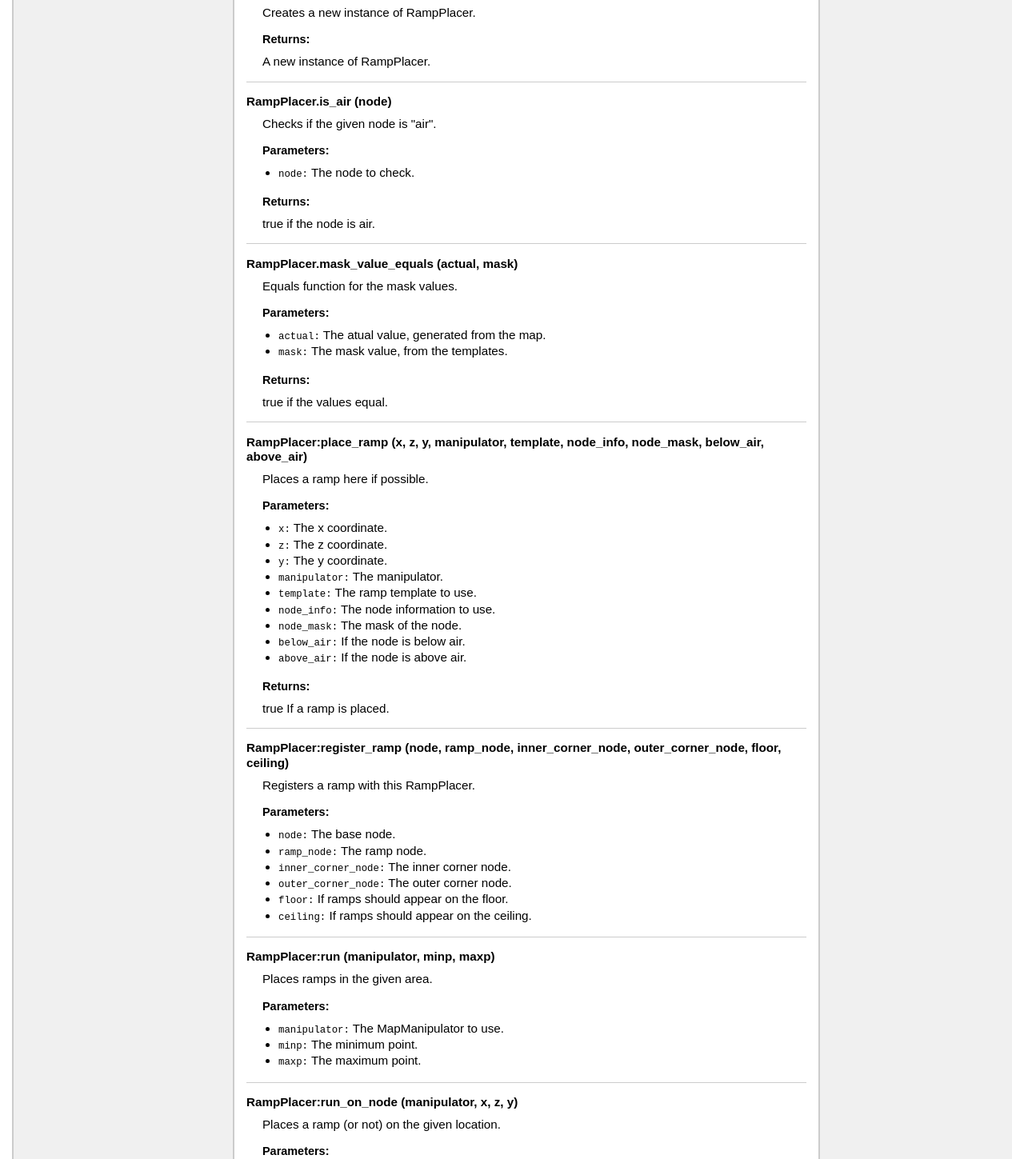
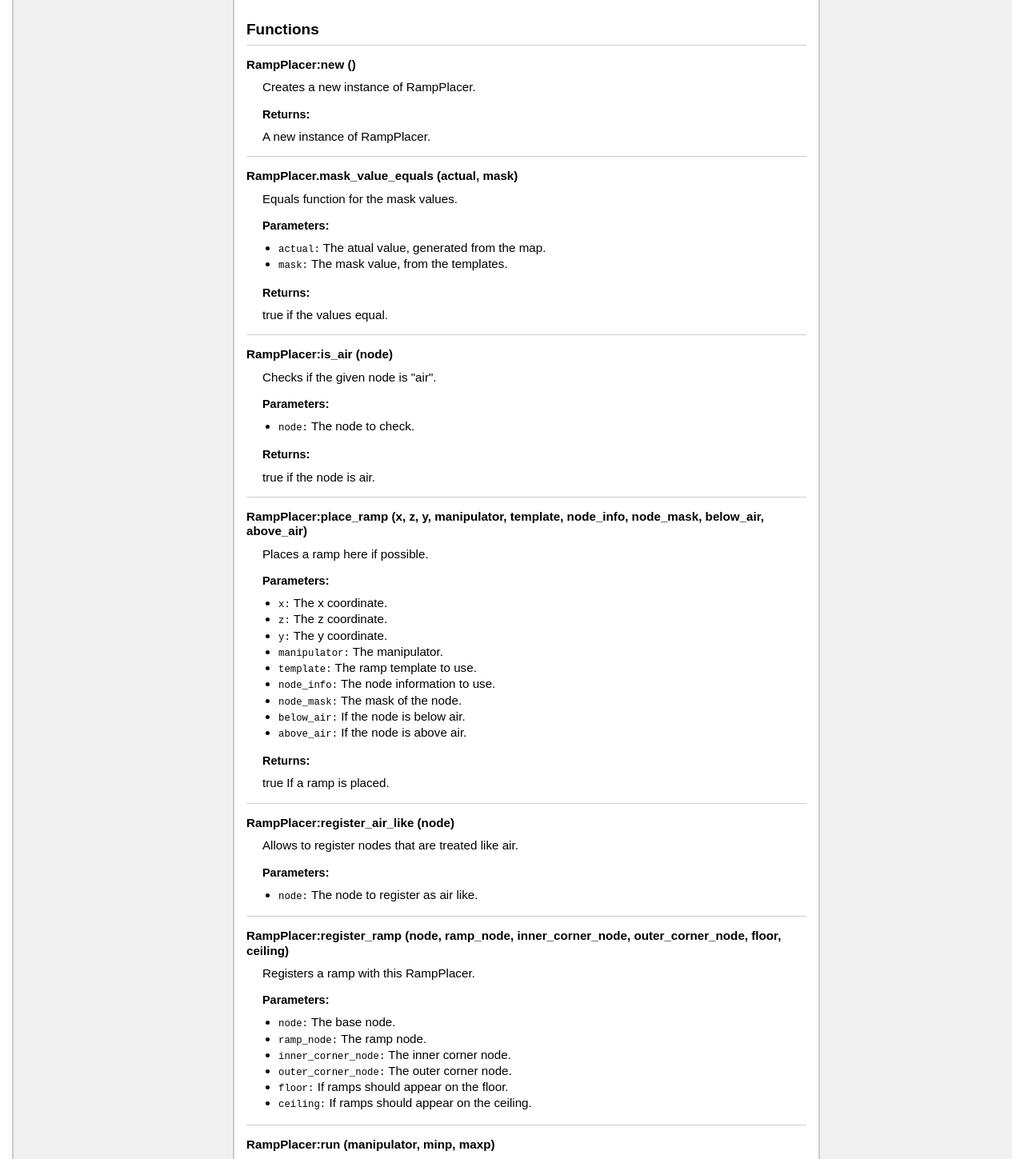
Before and after one commit to RobertZenz/minetest-australopithecus-worldgen-utils, a plain HTML site: page doc/modules/ramps.rampplacer.html in a window 1280 px wide. Shown: the part 737-2186 px from the top of the page at 80% size. Drawn offline with Linux system fonts and the light colour scheme.

Commit message:
Added possibility to register air like nodes.

```diff
--- a/doc/modules/ramps.rampplacer.html
+++ b/doc/modules/ramps.rampplacer.html
@@ -38,9 +38,9 @@
 
 <h2>Modules</h2>
 <ul class="$(kind=='Topics' and '' or 'nowrap'">
-  <li><a href="../modules/worldgenutil.html">worldgenutil</a></li>
   <li><strong>ramps.rampplacer</strong></li>
   <li><a href="../modules/ramps.ramputil.html">ramps.ramputil</a></li>
+  <li><a href="../modules/worldgenutil.html">worldgenutil</a></li>
 </ul>
 
 </div>
@@ -59,16 +59,20 @@
 	<td class="summary">Creates a new instance of RampPlacer.</td>
 	</tr>
 	<tr>
-	<td class="name" nowrap><a href="#RampPlacer.is_air">RampPlacer.is_air (node)</a></td>
-	<td class="summary">Checks if the given node is "air".</td>
-	</tr>
-	<tr>
 	<td class="name" nowrap><a href="#RampPlacer.mask_value_equals">RampPlacer.mask_value_equals (actual, mask)</a></td>
 	<td class="summary">Equals function for the mask values.</td>
 	</tr>
 	<tr>
+	<td class="name" nowrap><a href="#RampPlacer:is_air">RampPlacer:is_air (node)</a></td>
+	<td class="summary">Checks if the given node is "air".</td>
+	</tr>
+	<tr>
 	<td class="name" nowrap><a href="#RampPlacer:place_ramp">RampPlacer:place_ramp (x, z, y, manipulator, template, node_info, node_mask, below_air, above_air)</a></td>
 	<td class="summary">Places a ramp here if possible.</td>
+	</tr>
+	<tr>
+	<td class="name" nowrap><a href="#RampPlacer:register_air_like">RampPlacer:register_air_like (node)</a></td>
+	<td class="summary">Allows to register nodes that are treated like air.</td>
 	</tr>
 	<tr>
 	<td class="name" nowrap><a href="#RampPlacer:register_ramp">RampPlacer:register_ramp (node, ramp_node, inner_corner_node, outer_corner_node, floor, ceiling)</a></td>
@@ -110,31 +114,6 @@
 
 </dd>
     <dt>
-    <a name = "RampPlacer.is_air"></a>
-    <strong>RampPlacer.is_air (node)</strong>
-    </dt>
-    <dd>
-    Checks if the given node is "air".
-
-
-    <h3>Parameters:</h3>
-    <ul>
-        <li><span class="parameter">node</span>
-         The node to check.
-        </li>
-    </ul>
-
-    <h3>Returns:</h3>
-    <ol>
-
-        true if the node is air.
-    </ol>
-
-
-
-
-</dd>
-    <dt>
     <a name = "RampPlacer.mask_value_equals"></a>
     <strong>RampPlacer.mask_value_equals (actual, mask)</strong>
     </dt>
@@ -156,6 +135,31 @@
     <ol>
 
         true if the values equal.
+    </ol>
+
+
+
+
+</dd>
+    <dt>
+    <a name = "RampPlacer:is_air"></a>
+    <strong>RampPlacer:is_air (node)</strong>
+    </dt>
+    <dd>
+    Checks if the given node is "air".
+
+
+    <h3>Parameters:</h3>
+    <ul>
+        <li><span class="parameter">node</span>
+         The node to check.
+        </li>
+    </ul>
+
+    <h3>Returns:</h3>
+    <ol>
+
+        true if the node is air.
     </ol>
 
 
@@ -206,6 +210,26 @@
 
         true If a ramp is placed.
     </ol>
+
+
+
+
+</dd>
+    <dt>
+    <a name = "RampPlacer:register_air_like"></a>
+    <strong>RampPlacer:register_air_like (node)</strong>
+    </dt>
+    <dd>
+    Allows to register nodes that are treated like air.
+
+
+    <h3>Parameters:</h3>
+    <ul>
+        <li><span class="parameter">node</span>
+         The node to register as air like.
+        </li>
+    </ul>
+
 
 
 
```
Also changed, not shown: doc/index.html (+5 -5 lines), doc/modules/ramps.ramputil.html (+1 -1 lines), doc/modules/worldgenutil.html (+1 -1 lines), 1 other file.
